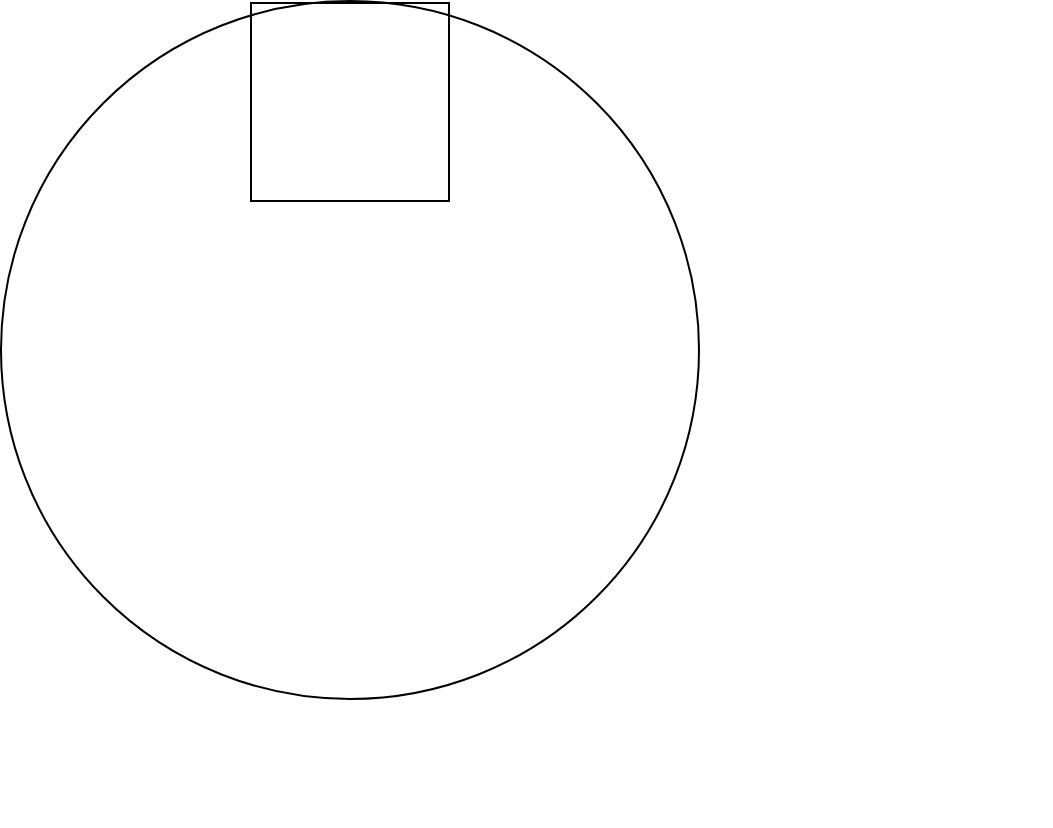
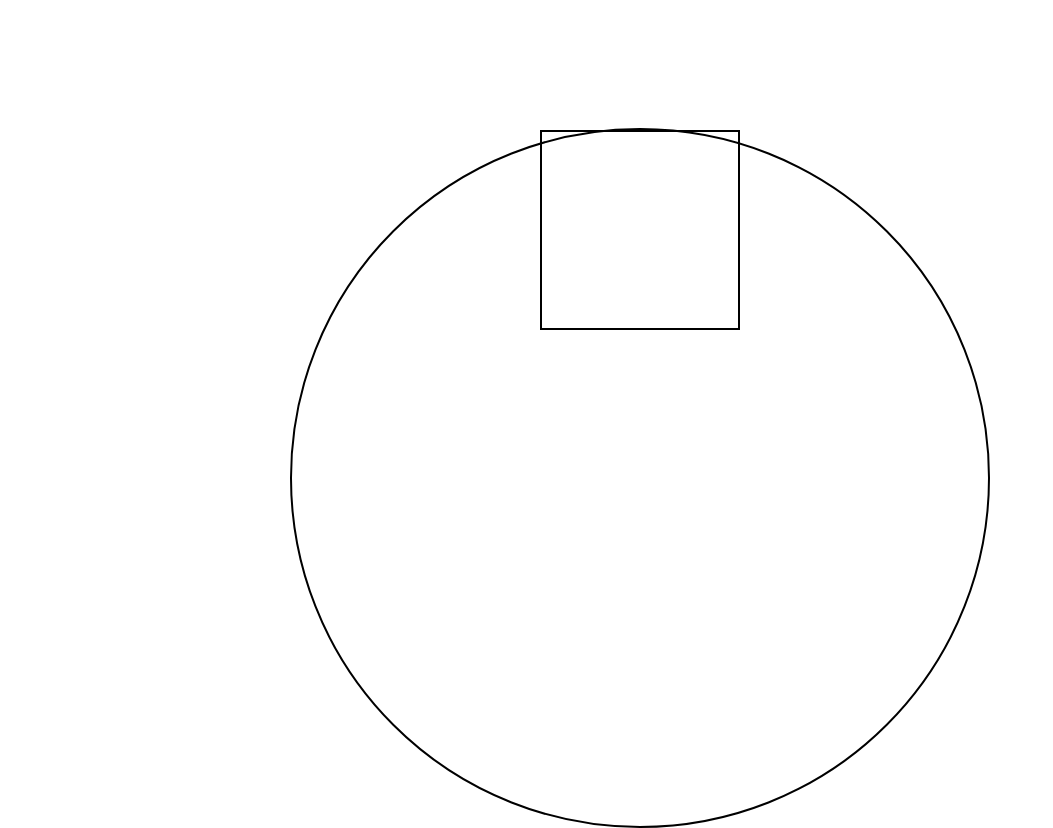
Before and after one commit to babadav/earths-touchscreen, a website: page index.html in a window 1280 px wide. Shown: the whole page, without its empty margins (0-1053 px from the left). Before the commit the page ends 800 px from the top, so only its background shows below. Drawn offline with nearby package versions, Linux system fonts and the light colour scheme; files that its build step writes are made by us from their sources.

Commit message:
week-1 to homework to make Chris happy :)

```diff
--- a/src/scss/app.scss
+++ b/src/scss/app.scss
@@ -23,6 +23,10 @@ TABLE OF CONTENTS:
 
 body {
 	widows: 100%;
+	display: flex;
+	justify-content: center;
+	padding-top: 10%;
+	background-color: light-blue;
 }
 
 .circle{
```
